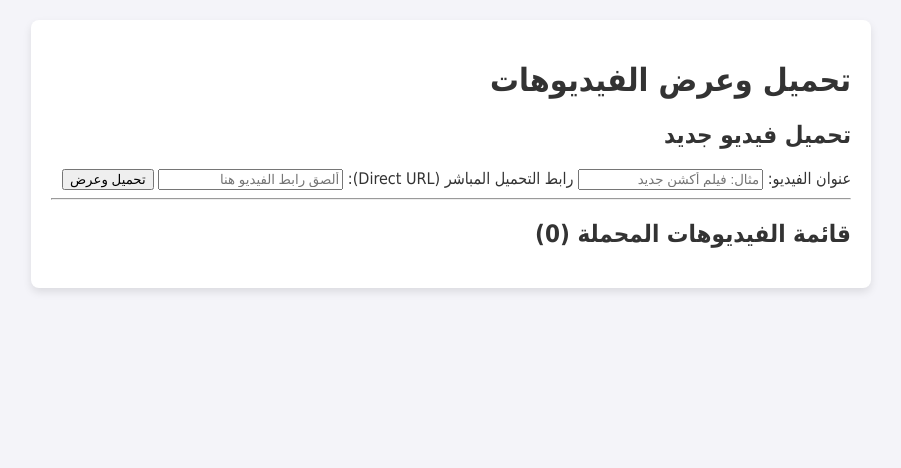
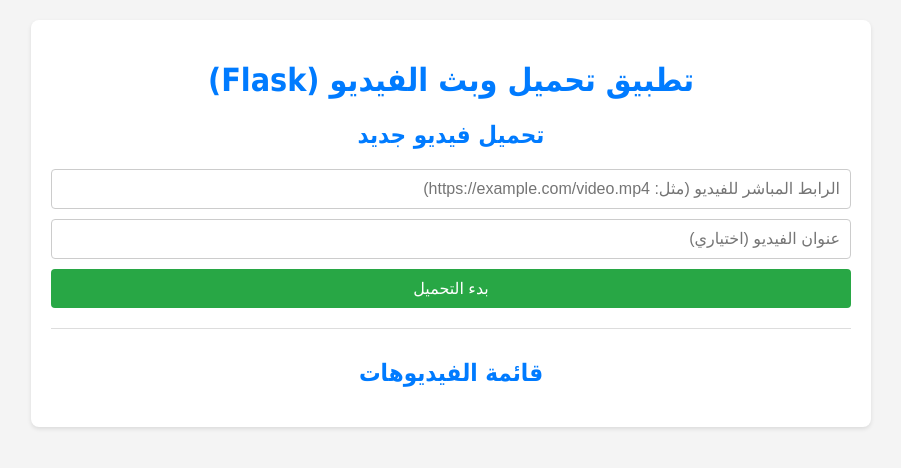
Before and after one commit to K0reem0/Web-player, a Flask app: page / in a window 1280 px wide. Shown: the top 468 px of the page, without its empty margins (189-1090 px from the left). Run offline with Flask 3, Linux system fonts and the light colour scheme.

Commit message:
Refactor video upload page layout and styles
Updated styles and structure for video upload interface, including form adjustments and progress bar enhancements.

```diff
--- a/templates/index.html
+++ b/templates/index.html
@@ -2,136 +2,126 @@
 <html lang="ar" dir="rtl">
 <head>
     <meta charset="UTF-8">
-    <meta name="viewport" content="width=device-width, initial-scale=1.0">
     <title>{{ page_title }}</title>
     <style>
-        body { font-family: Tahoma, sans-serif; background-color: #f4f4f9; color: #333; margin: 20px; }
-        .container { max-width: 800px; margin: auto; background: #fff; padding: 20px; border-radius: 8px; box-shadow: 0 4px 8px rgba(0,0,0,0.1); }
-        /* ... (بقية أنماط CSS الأساسية) ... */
-        .progress-container {
-            width: 100%;
-            background-color: #ddd;
-            border-radius: 5px;
-            margin-top: 5px;
-            height: 25px;
-            overflow: hidden;
-            position: relative;
-        }
-        .progress-bar {
-            height: 100%;
-            background-color: #007bff;
-            text-align: center;
-            line-height: 25px;
-            color: white;
-            transition: width 0.3s ease;
-            position: relative;
-        }
-        .progress-text {
-            position: absolute;
-            width: 100%;
-            left: 0;
-            font-weight: bold;
-            color: #333;
-            text-shadow: 0 0 2px white;
-        }
+        body { font-family: Tahoma, sans-serif; background-color: #f4f4f4; color: #333; margin: 20px; }
+        .container { max-width: 800px; margin: auto; background: #fff; padding: 20px; border-radius: 8px; box-shadow: 0 2px 4px rgba(0,0,0,0.1); }
+        h1, h2 { text-align: center; color: #007bff; }
+        form { display: flex; flex-direction: column; gap: 10px; margin-bottom: 30px; border-bottom: 1px solid #ddd; padding-bottom: 20px; }
+        input[type="text"], input[type="submit"] { padding: 10px; border-radius: 4px; border: 1px solid #ccc; font-size: 16px; }
+        input[type="submit"] { background-color: #28a745; color: white; cursor: pointer; border: none; transition: background-color 0.3s; }
+        input[type="submit"]:hover { background-color: #218838; }
+        ul { list-style: none; padding: 0; }
+        li { background: #e9ecef; margin-bottom: 10px; padding: 15px; border-radius: 4px; display: flex; justify-content: space-between; align-items: center; }
+        .progress-bar { height: 20px; background-color: #ddd; border-radius: 4px; width: 150px; text-align: right; overflow: hidden; }
+        .progress-bar-inner { height: 100%; background-color: #007bff; text-align: center; color: white; line-height: 20px; transition: width 0.5s; }
+        .actions a, .actions button { padding: 5px 10px; border-radius: 4px; text-decoration: none; color: white; margin-right: 5px; border: none; cursor: pointer; }
+        .actions .play { background-color: #007bff; }
+        .actions .delete { background-color: #dc3545; }
+        .error { color: #dc3545; font-weight: bold; }
     </style>
 </head>
 <body>
     <div class="container">
-        <h1>تحميل وعرض الفيديوهات</h1>
+        <h1>تطبيق تحميل وبث الفيديو (Flask)</h1>
 
         <h2>تحميل فيديو جديد</h2>
-        <form method="POST" action="{{ url_for('index') }}">
-            <label for="video_title">عنوان الفيديو:</label>
-            <input type="text" id="video_title" name="video_title" required placeholder="مثال: فيلم أكشن جديد">
+        {% if error %}
+            <p class="error">{{ error }}</p>
+        {% endif %}
 
-            <label for="video_url">رابط التحميل المباشر (Direct URL):</label>
-            <input type="text" id="video_url" name="video_url" required placeholder="ألصق رابط الفيديو هنا">
-
-            <input type="submit" value="تحميل وعرض">
-            <div style="clear: both;"></div>
+        <form method="POST">
+            <input type="text" name="video_url" placeholder="الرابط المباشر للفيديو (مثل: https://example.com/video.mp4)" required>
+            <input type="text" name="video_title" placeholder="عنوان الفيديو (اختياري)">
+            <input type="submit" value="بدء التحميل">
         </form>
 
-        <hr>
-
-        <h2>قائمة الفيديوهات المحملة ({{ videos | length }})</h2>
-        <ul class="video-list">
+        <h2>قائمة الفيديوهات</h2>
+        <ul id="video-list">
             {% for video in videos %}
-                <li class="video-item" id="video-item-{{ video.id }}"
-                    {% if video.progress < 100 and video.progress >= 0 %}
-                        data-progress-id="{{ video.id }}"
-                    {% endif %}
-                    {% if video.progress == -1 %}
-                        class="video-item error-state"
-                    {% endif %}
-                >
+                <li id="video-item-{{ video.id }}">
+                    <span>{{ video.title }} (ID: {{ video.id }})</span>
+                    <div class="status-area">
                         {% if video.progress == 100 %}
-                        <a href="{{ url_for('play', video_id=video.id) }}" class="video-link">{{ loop.index }}. {{ video.title }}</a>
-                        <form method="POST" action="{{ url_for('delete_video', video_id=video.id) }}" style="display: inline;">
-                            <button type="submit" class="delete-btn" onclick="return confirm('هل أنت متأكد من حذف هذا الفيديو؟')">حذف</button>
-                        </form>
+                            <span style="color: green;">✓ جاهز للتشغيل</span>
                         {% elif video.progress == -1 %}
-                        <span style="color: #721c24; font-weight: bold; flex-grow: 1;">{{ loop.index }}. {{ video.title }} (⚠️ فشل التحميل!)</span>
-                        <form method="POST" action="{{ url_for('delete_video', video_id=video.id) }}" style="display: inline;">
-                            <button type="submit" class="delete-btn">حذف الإدخال</button>
+                            <span class="error">❌ خطأ في التحميل!</span>
+                            <form method="POST" action="{{ url_for('delete_video', video_id=video.id) }}" style="display:inline;">
+                                <button type="submit" class="delete" onclick="return confirm('هل أنت متأكد من الحذف؟')">حذف السجل</button>
                             </form>
                         {% else %}
-                        <div style="flex-grow: 1;">
-                            <span class="video-link" style="color: #333;">{{ loop.index }}. {{ video.title }} (جاري التحميل: {{ (video.total_size/1024/1024)|round(2) }} ميغابايت)</span>
-                            <div class="progress-container">
-                                <div class="progress-bar" id="progress-bar-{{ video.id }}" style="width: {{ video.progress }}%;">
-                                    <span class="progress-text" id="progress-text-{{ video.id }}">{{ video.progress }}%</span>
-                                </div>
+                            <div class="progress-bar" id="progress-bar-{{ video.id }}">
+                                <div class="progress-bar-inner" style="width: {{ video.progress }}%;" data-progress="{{ video.progress }}">
+                                    {{ video.progress }}%
                                 </div>
                             </div>
                         {% endif %}
+                    </div>
+                    <div class="actions">
+                        {% if video.progress == 100 %}
+                            <a href="{{ url_for('play', video_id=video.id) }}" class="play">تشغيل</a>
+                            <form method="POST" action="{{ url_for('delete_video', video_id=video.id) }}" style="display:inline;">
+                                <button type="submit" class="delete" onclick="return confirm('هل أنت متأكد من حذف الملف والفيديو؟')">حذف</button>
+                            </form>
+                        {% endif %}
+                    </div>
                 </li>
             {% endfor %}
         </ul>
     </div>
 
     <script>
-    function checkProgress() {
-        const items = document.querySelectorAll('[data-progress-id]');
-
-        items.forEach(item => {
-            const videoId = item.getAttribute('data-progress-id');
-            if (!videoId) return;
-
-            fetch(`/status/${videoId}`)
+        // وظيفة لتحديث حالة فيديو واحد
+        function updateStatus(videoId) {
+            fetch('/status/' + videoId)
                 .then(response => response.json())
                 .then(data => {
-                    const progressBar = document.getElementById(`progress-bar-${videoId}`);
-                    const progressText = document.getElementById(`progress-text-${videoId}`);
+                    const progressBar = document.getElementById('progress-bar-' + videoId);
+                    const listItem = document.getElementById('video-item-' + videoId);
 
-                    if (data.error) {
-                        alert(`حدث خطأ أثناء تحميل الفيديو "${data.title}". سيتم تحديث القائمة.`);
+                    if (!listItem || data.error) return; // تم حذف العنصر أو حدث خطأ
+
+                    const progress = data.progress;
+                    const statusArea = listItem.querySelector('.status-area');
+                    const actionsArea = listItem.querySelector('.actions');
+
+                    if (progress >= 0 && progress < 100) {
+                        // تحديث شريط التقدم إذا كان التحميل مستمراً
+                        const innerBar = progressBar.querySelector('.progress-bar-inner');
+                        innerBar.style.width = progress + '%';
+                        innerBar.textContent = progress + '%';
+                        setTimeout(() => updateStatus(videoId), 2000); // استمر في التحديث
+                    } else if (progress === 100 && !data.file_ready) {
+                         // حالة: اكتمل التحميل في DB لكن لم يتم تحديث الواجهة بعد
                         location.reload();
-                        return;
+                    } else if (progress === -1) {
+                        // حالة: خطأ في التحميل
+                        listItem.querySelector('.status-area').innerHTML = '<span class="error">❌ خطأ في التحميل!</span>' +
+                            '<form method="POST" action="/delete/' + videoId + '" style="display:inline;">' +
+                            '<button type="submit" class="delete" onclick="return confirm(\'هل أنت متأكد من الحذف؟\')">حذف السجل</button>' +
+                            '</form>';
+                        listItem.querySelector('.actions').innerHTML = ''; // إزالة أزرار التشغيل
+                    } else if (progress === 100 && data.file_ready) {
+                        // حالة: اكتمل التحميل (تحديث الواجهة للتشغيل)
+                        statusArea.innerHTML = '<span style="color: green;">✓ جاهز للتشغيل</span>';
+                        actionsArea.innerHTML = '<a href="/play/' + videoId + '" class="play">تشغيل</a>' +
+                            '<form method="POST" action="/delete/' + videoId + '" style="display:inline;">' +
+                            '<button type="submit" class="delete" onclick="return confirm(\'هل أنت متأكد من حذف الملف والفيديو؟\')">حذف</button>' +
+                            '</form>';
+                    }
+                })
+                .catch(error => console.error('Error fetching status for ID ' + videoId, error));
         }
 
-                    const progress = data.progress;
-                    if (progressBar && progressText) {
-                        progressBar.style.width = `${progress}%`;
-                        progressText.textContent = `${progress}%`;
+        // بدء تحديث الحالات عند تحميل الصفحة
+        document.addEventListener('DOMContentLoaded', () => {
+            document.querySelectorAll('.progress-bar').forEach(bar => {
+                const videoId = parseInt(bar.id.replace('progress-bar-', ''));
+                if (videoId) {
+                    updateStatus(videoId);
                 }
-
-                    if (data.file_ready) {
-                        alert(`اكتمل تحميل الفيديو "${data.title}" بنجاح!`);
-                        location.reload();
-                    }
-                })
-                .catch(error => {
-                    console.error('Error fetching progress:', error);
             });
         });
-    }
-
-    // **الإصلاح:** ابدأ التحقق من شريط التقدم فورًا عند تحميل الصفحة
-    if (document.querySelector('[data-progress-id]')) {
-        checkProgress(); // الفحص الفوري
-        setInterval(checkProgress, 1500); // الفحص الدوري كل 1.5 ثانية
-    }
     </script>
 </body>
 </html>
```
Lines whose indentation alone changed are shown as unchanged.
